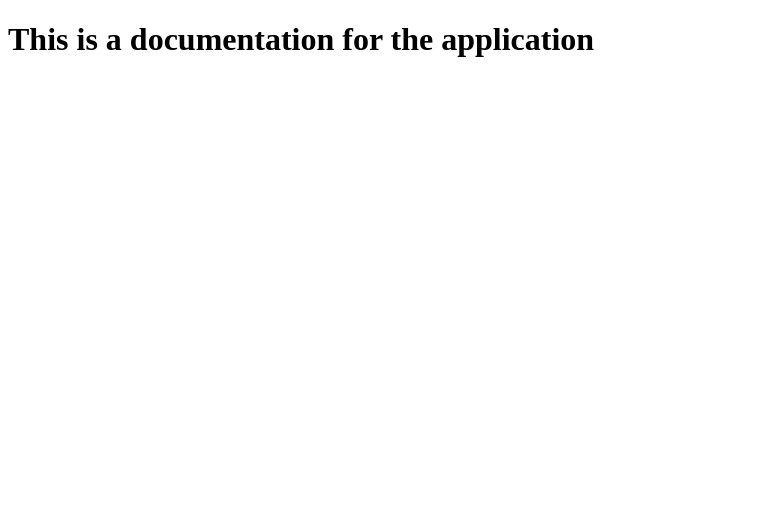
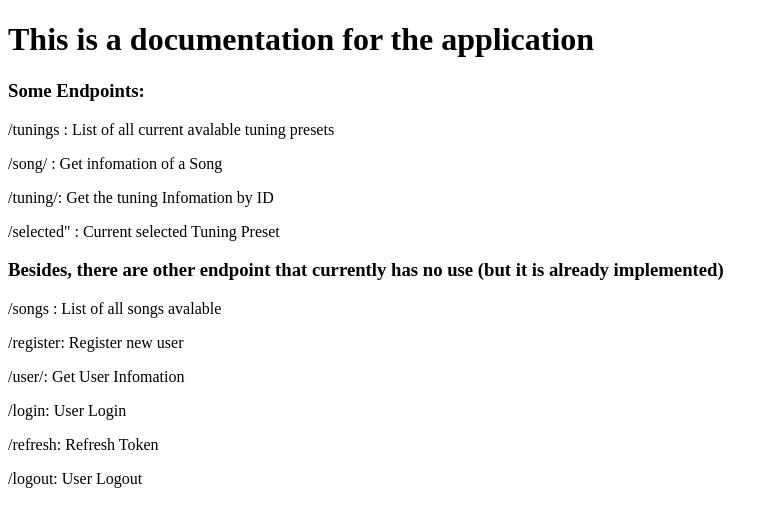
Before and after one commit to aaromakinen/guitar-tuner, a Flask app: page / in a window 1280 px wide. Shown: the top 527 px of the page, without its empty margins (0-778 px from the left). Run offline with Flask 2, Linux system fonts and the light colour scheme; parts of the project's set-up code (start-up, migrations or seed data) failed here and were passed over.

Commit message:
added doc info

```diff
--- a/backend-server_release-1/templates/doc.html
+++ b/backend-server_release-1/templates/doc.html
@@ -7,6 +7,19 @@
   <body>
     <div>
       <h1> This is a documentation for the application </h1>
+      <h3>Some Endpoints:</h3>
+      <p>/tunings : List of all current avalable tuning presets</p>
+      <p>/song/<string:name> : Get infomation of a Song</p>
+      <p>/tuning/<int:tuning_id>: Get the tuning Infomation by ID</p>
+      <p>/selected" : Current selected Tuning Preset</p>
+      <h3>Besides, there are other endpoint that currently has no use (but it is already
+      implemented)</h3>
+      <p>/songs : List of all songs avalable</p>
+      <p>/register: Register new user</p>
+      <p>/user/<int:user_id>: Get User Infomation</p>
+      <p>/login: User Login</p>
+      <p>/refresh: Refresh Token</p>
+      <p>/logout: User Logout</p>
     </div>
   </body>
-</html>
+  </html>
```
Also changed, not shown: backend-server_release-1/README.md, 1 other file.
